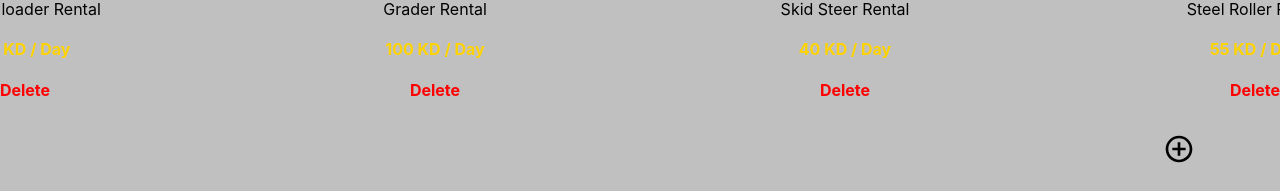
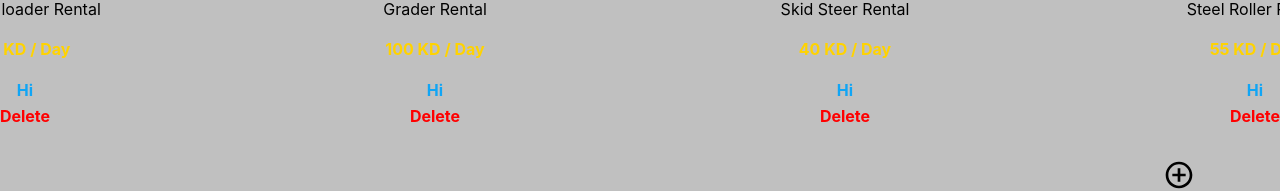
Before and after one commit to assadribhi/equipmentTrader, a React (Create React App) app: page /equipment in a window 1280 px wide. Shown: the part 520-711 px from the top of the page. Built offline with nearby package versions, Linux system fonts and the light colour scheme.

Commit message:
Update Option Added

```diff
--- a/src/App.js
+++ b/src/App.js
@@ -24,6 +24,7 @@ const theme = {
     priceFontColor: "#FFD300",
     deleteButtonColor: "#ff0000",
     returnButtonColor: "#008000",
+    updateButtonColor: "#10a5f5",
   },
   darkTheme: {
     backgroundColor: "#000000",
@@ -34,6 +35,7 @@ const theme = {
     priceFontColor: "#FFD300",
     deleteButtonColor: "#ff0000",
     returnButtonColor: "#008000",
+    updateButtonColor: "#10a5f5",
   },
 };
 
--- a/src/components/EquipmentDetails.js
+++ b/src/components/EquipmentDetails.js
@@ -13,6 +13,7 @@ import equipmentStore from "../stores/equipmentStore";
 
 // Styles
 import { DetailWrapper } from "../styles";
+import UpdateButton from "./buttons/UpdateButton";
 
 const EquipmentDetail = (props) => {
   const { equipmentSlug } = useParams();
@@ -27,7 +28,8 @@ const EquipmentDetail = (props) => {
       <h1 className="equipmentName">{equipment.name} </h1>
       <p className="equipmentPrice">{equipment.price} KD / Day</p>
       <p className="equipmentDescription">{equipment.description} Rental</p>
-      <DeleteButton equipmentId={equipment.id} deleteItem={props.deleteItem} />
+      <UpdateButton equipment={equipment} />
+      <DeleteButton equipmentId={equipment.id} />
     </DetailWrapper>
   );
 };
--- a/src/components/EquipmentItem.js
+++ b/src/components/EquipmentItem.js
@@ -5,9 +5,12 @@ import { Link } from "react-router-dom";
 // Components
 import DeleteButton from "./buttons/DeleteButton";
 
+import { observer } from "mobx-react";
+
 // Styles
 
 import { EquipmentWrapper } from "../styles";
+import UpdateButton from "./buttons/UpdateButton";
 
 const EquipmentItem = ({ equipment, deleteItem }) => {
   return (
@@ -17,9 +20,11 @@ const EquipmentItem = ({ equipment, deleteItem }) => {
       </Link>
       <p className="equipmentName">{equipment.name} Rental</p>
       <p className="equipmentPrice">{equipment.price} KD / Day</p>
+      <UpdateButton equipment={equipment} />
+      <br />
       <DeleteButton equipmentId={equipment.id} deleteItem={deleteItem} />
     </EquipmentWrapper>
   );
 };
 
-export default EquipmentItem;
+export default observer(EquipmentItem);
--- /dev/null
+++ b/src/components/buttons/UpdateButton.js
@@ -0,0 +1,26 @@
+import React, { useState } from "react";
+
+import { UpdateButtonStyled } from "../../styles";
+
+import EquipmentModal from "../modals/EquipmentModal";
+
+const UpdateButton = ({ equipment }) => {
+  const [isOpen, setIsOpen] = useState(false);
+
+  const closeModal = () => setIsOpen(false);
+
+  const openModal = () => setIsOpen(true);
+
+  return (
+    <>
+      <UpdateButtonStyled onClick={openModal}>Hi</UpdateButtonStyled>
+      <EquipmentModal
+        isOpen={isOpen}
+        closeModal={closeModal}
+        oldEquipment={equipment}
+      />
+    </>
+  );
+};
+
+export default UpdateButton;
--- a/src/components/modals/EquipmentModal.js
+++ b/src/components/modals/EquipmentModal.js
@@ -7,15 +7,17 @@ import equipmentStore from "../../stores/equipmentStore";
 // Style
 import { customStyles, CreateButtonStyled } from "../../styles";
 
-const EquipmentModal = ({ isOpen, closeModal }) => {
-  const [equipment, setEquipment] = useState({
+const EquipmentModal = ({ isOpen, closeModal, oldEquipment }) => {
+  const [equipment, setEquipment] = useState(
+    oldEquipment ?? {
       id: 0,
       name: "",
       slug: "",
       price: 0,
       description: "",
       image: "",
-  });
+    }
+  );
 
   const handleChange = (event) => {
     setEquipment({ ...equipment, [event.target.name]: event.target.value });
@@ -23,7 +25,9 @@ const EquipmentModal = ({ isOpen, closeModal }) => {
 
   const handleSubmit = (event) => {
     event.preventDefault();
-    equipmentStore.createEquipment(equipment);
+    equipmentStore[oldEquipment ? "updateEquipment" : "createEquipment"](
+      equipment
+    );
     closeModal(true);
   };
 
@@ -39,7 +43,7 @@ const EquipmentModal = ({ isOpen, closeModal }) => {
       style={customStyles}
       contentLabel="Example Modal"
     >
-      <h3>New Equipment</h3>
+      <h3>{oldEquipment ? "Edit Equipment" : "New Equipment"}</h3>
       <form onSubmit={handleSubmit}>
         <div className="form-group row">
           <div className="col-6">
@@ -50,6 +54,7 @@ const EquipmentModal = ({ isOpen, closeModal }) => {
               required="required"
               name="name"
               onChange={handleChange}
+              value={equipment.name}
             />
           </div>
           <div className="col-6">
@@ -61,6 +66,7 @@ const EquipmentModal = ({ isOpen, closeModal }) => {
               required="required"
               name="price"
               onChange={handleChange}
+              value={equipment.price}
             />
           </div>
         </div>
@@ -72,6 +78,7 @@ const EquipmentModal = ({ isOpen, closeModal }) => {
             required="required"
             name="description"
             onChange={handleChange}
+            value={equipment.description}
           />
         </div>
         <div className="form-group">
@@ -82,10 +89,11 @@ const EquipmentModal = ({ isOpen, closeModal }) => {
             required="required"
             name="image"
             onChange={handleChange}
+            value={equipment.image}
           />
         </div>
         <CreateButtonStyled className="btn float-right" onClick={idMaker}>
-          Add
+          {oldEquipment ? "Update" : "Add"}
         </CreateButtonStyled>
       </form>
     </Modal>
--- a/src/stores/equipmentStore.js
+++ b/src/stores/equipmentStore.js
@@ -16,6 +16,16 @@ class EquipmentStore {
       (equipment) => equipment.id !== +equipmentId
     );
   };
+
+  updateEquipment = (updatedEquipment) => {
+    const equipment = this.equipment.find(
+      (equipment) => equipment.id === updatedEquipment.id
+    );
+    equipment.name = updatedEquipment.name;
+    equipment.price = updatedEquipment.price;
+    equipment.description = updatedEquipment.description;
+    equipment.image = updatedEquipment.image;
+  };
 }
 
 decorate(EquipmentStore, {
--- a/src/styles.js
+++ b/src/styles.js
@@ -134,6 +134,13 @@ export const Title = styled.h1`
   color: ${(props) => props.theme.fontColor};
 `;
 
+export const UpdateButtonStyled = styled.button`
+  color: ${(props) => props.theme.updateButtonColor};
+  font-weight: bold;
+  background-color: ${(props) => props.theme.backgroundColor};
+  border: 0px;
+`;
+
 export const YardImage = styled.img`
   display: block;
   margin-left: auto;
```
Lines whose indentation alone changed are shown as unchanged.
